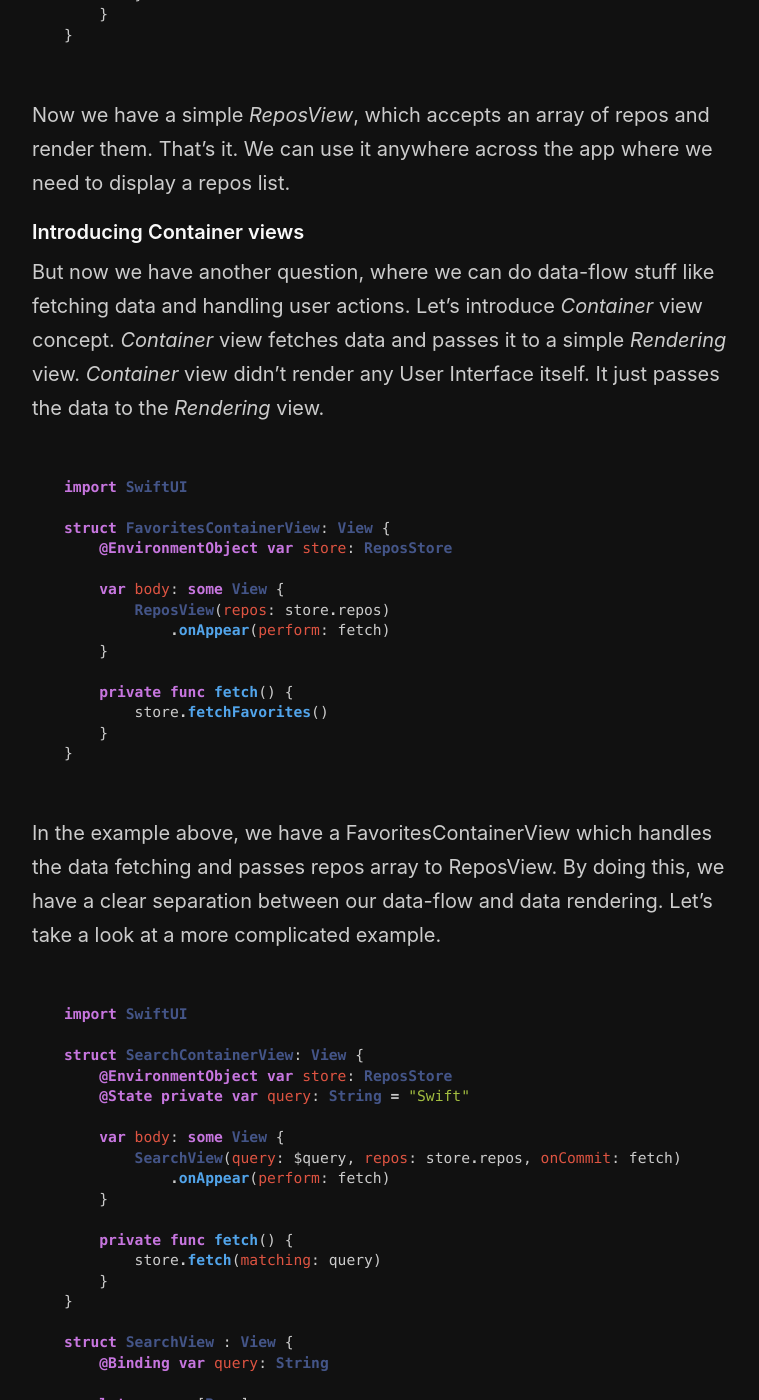
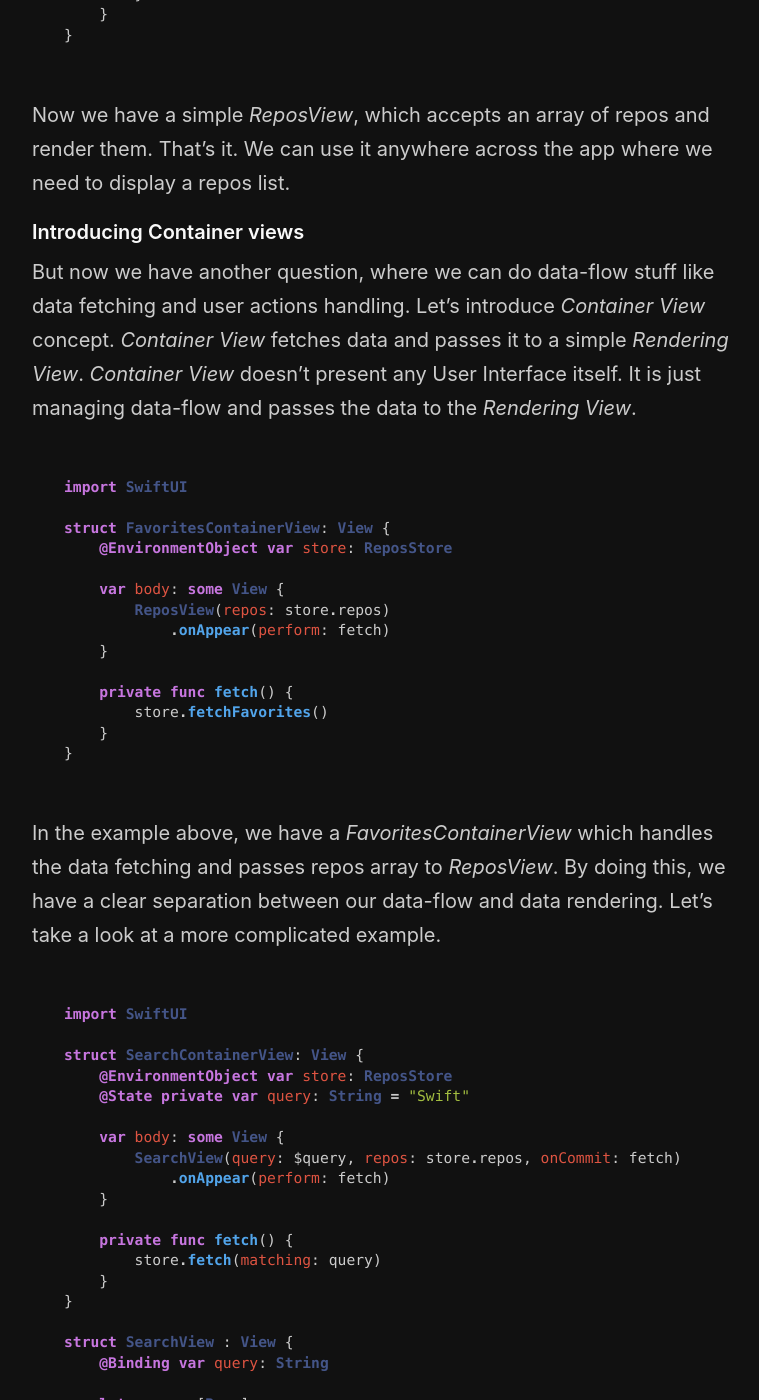
Before and after one commit to mecid/mecid.github.io, a Jekyll site: the page built from _posts/2019-07-31-introducing-container-views-in-swiftui.md, in a window 1280 px wide and 1400 px high, scrolled down 1943 px. Shown: the whole window, without its empty margins (258-1017 px from the left). Built offline with Jekyll 4.4.1, drawn with Linux system fonts in a browser that asks for light colours; some of the changed text lies outside the part shown.

Commit message:
Update 2019-07-31-introducing-container-views-in-swiftui.md

````diff
--- a/_posts/2019-07-31-introducing-container-views-in-swiftui.md
+++ b/_posts/2019-07-31-introducing-container-views-in-swiftui.md
@@ -3,7 +3,7 @@ title: Introducing Container views in SwiftUI
 layout: post
 ---
 
-During app development using *SwiftUI*, you can see that your views are very coupled with the data flow. Views fetch and render the data, handle user input and actions, etc. By doing so many things views become very fat and we can't reuse them across the app. Let's take a look at a different way of decomposing views by using *Container* views.
+During app development using *SwiftUI*, you can see that your views are very coupled with the data flow. Views fetch and render the data, handle user input and actions, etc. By doing so many things views become very fat and we can't reuse them across the app. Let's take a look at a different way of decomposing views by using *Container Views*.
 
 In my first post about *SwiftUI*, we build a Github app.
 
@@ -39,10 +39,10 @@ struct FavoritesView : View {
 }
 ```
 
-Here we have a simple view which fetches and renders my starred repositories. It looks very straightforward, but there is a massive problem. FavoritesView mixes data fetching plus rendering, and because of that, we can't reuse this view. For example, I want to use it to render a user's repositories or repos search result. To make it possible, let's start our refactoring process.
+Here we have a simple view which fetches and renders my starred repositories. It looks very straightforward, but there is a massive problem. *FavoritesView* mixes data fetching plus rendering, and because of that, we can't reuse this view. For example, I want to use it to render a user's repositories or repos search result. To make it possible, let's start our refactoring process.
 
 #### Composition
-As you can see, *SwiftUI* uses mainly value types instead of classes and built on top *Composition over Inheritance* principle. Let's follow this way by decomposing our *FavoritesView* into few small composable views.
+As you can see, *SwiftUI* uses mainly value types instead of classes and built on top *Composition over Inheritance* principle. Let's follow this way by decomposing our *FavoritesView* into a few small composable views.
 
 ```swift
 import SwiftUI
@@ -70,7 +70,7 @@ struct ReposView : View {
 Now we have a simple *ReposView*, which accepts an array of repos and render them. That's it. We can use it anywhere across the app where we need to display a repos list.
 
 #### Introducing Container views
-But now we have another question, where we can do data-flow stuff like fetching data and handling user actions. Let's introduce *Container* view concept. *Container* view fetches data and passes it to a simple *Rendering* view. *Container* view didn't render any User Interface itself. It just passes the data to the *Rendering* view.
+But now we have another question, where we can do data-flow stuff like data fetching and user actions handling. Let's introduce *Container View* concept. *Container View* fetches data and passes it to a simple *Rendering View*. *Container View* doesn't present any User Interface itself. It is just managing data-flow and passes the data to the *Rendering View*.
 
 ```swift
 import SwiftUI
@@ -89,7 +89,7 @@ struct FavoritesContainerView: View {
 }
 ```
 
-In the example above, we have a FavoritesContainerView which handles the data fetching and passes repos array to ReposView. By doing this, we have a clear separation between our data-flow and data rendering. Let's take a look at a more complicated example.
+In the example above, we have a *FavoritesContainerView* which handles the data fetching and passes repos array to *ReposView*. By doing this, we have a clear separation between our data-flow and data rendering. Let's take a look at a more complicated example.
 
 ```swift
 import SwiftUI
````
Also changed, not shown: other parts of _posts/2019-07-31-introducing-container-views-in-swiftui.md (+8 -8 lines).
